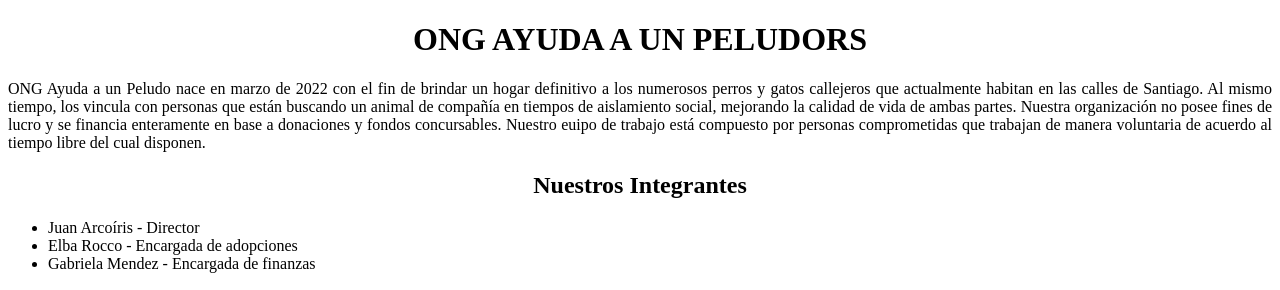
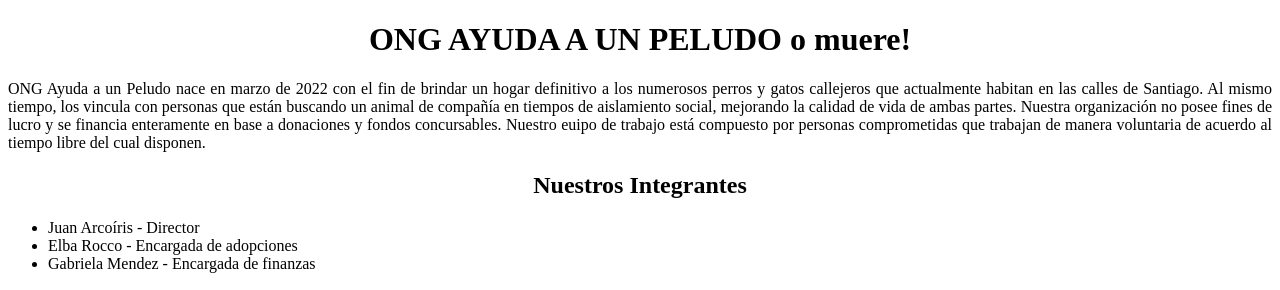
Before and after one commit to fr-silvac/test, a plain HTML site: page index.html in a window 1280 px wide. Shown: the top 290 px of the page. Drawn offline with Linux system fonts and the light colour scheme.

Commit message:
pba 2do cambio

```diff
--- a/index.html
+++ b/index.html
@@ -10,7 +10,7 @@
 
 <body>
 
-    <h1 style="text-align:center;">ONG AYUDA A UN PELUDORS</h1>
+    <h1 style="text-align:center;">ONG AYUDA A UN PELUDO o muere!</h1>
     <p style="text-align:justify;">ONG Ayuda a un Peludo nace en marzo de 2022 con el fin de brindar un hogar definitivo
         a los
         numerosos perros y gatos callejeros que actualmente habitan en las calles de Santiago.
```
